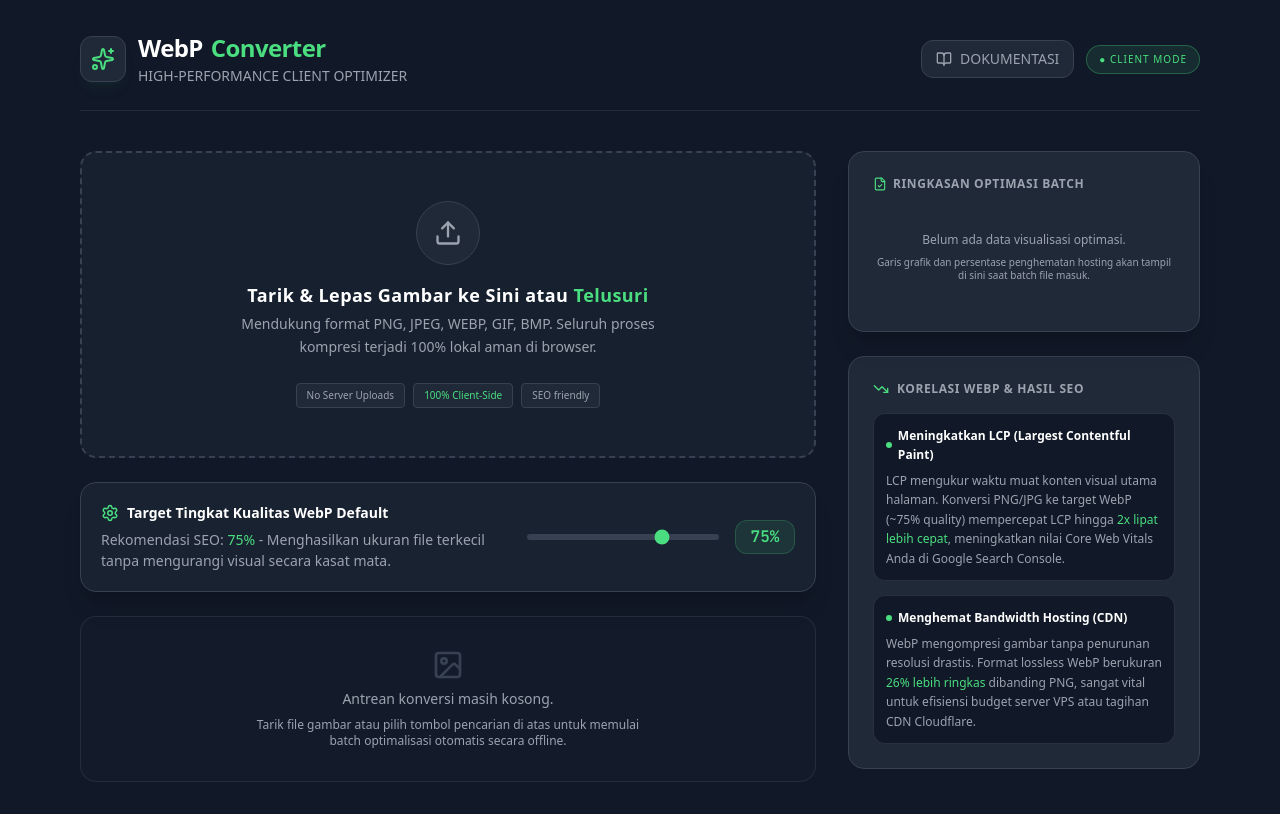
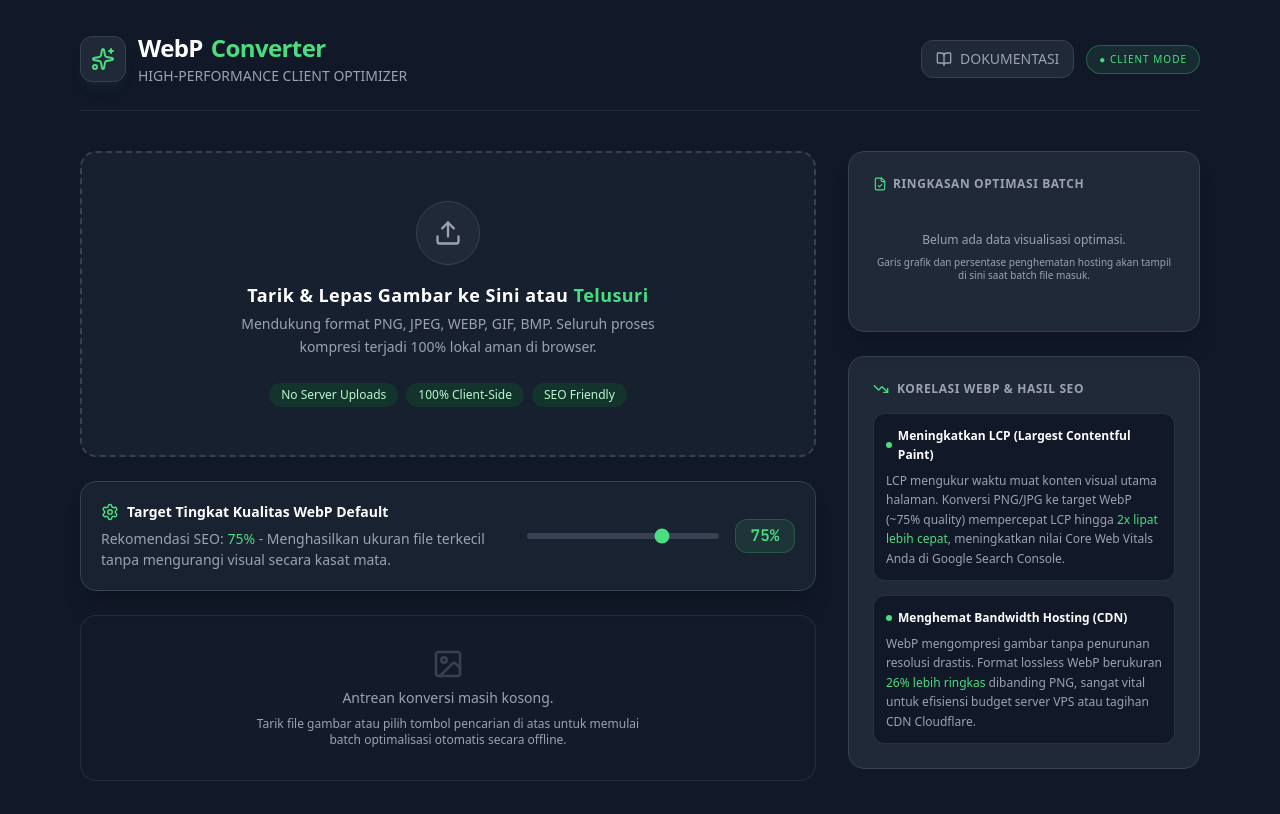
Before and after one commit to wahyu043/webpify, a React (Vite) app: page / in a window 1280 px wide. Built offline with nearby package versions, Linux system fonts and the light colour scheme.

Commit message:
style: use pill badges matching portfolio.

```diff
--- a/src/App.tsx
+++ b/src/App.tsx
@@ -343,9 +343,9 @@ export default function App() {
                 </div>
 
                 <div className="flex flex-wrap gap-2 justify-center pt-2">
-                  <span className="text-[10px] bg-brand-gray-800 border border-brand-gray-700 text-brand-gray-600 px-2.5 py-1 rounded">No Server Uploads</span>
-                  <span className="text-[10px] bg-brand-gray-800 border border-brand-gray-700 text-brand-green px-2.5 py-1 rounded">100% Client-Side</span>
-                  <span className="text-[10px] bg-brand-gray-800 border border-brand-gray-700 text-brand-gray-600 px-2.5 py-1 rounded">SEO friendly</span>
+                  <span className="text-xs font-medium bg-green-900/40 text-green-200 px-3 py-1 rounded-full">No Server Uploads</span>
+                  <span className="text-xs font-medium bg-green-900/40 text-green-200 px-3 py-1 rounded-full">100% Client-Side</span>
+                  <span className="text-xs font-medium bg-green-900/40 text-green-200 px-3 py-1 rounded-full">SEO Friendly</span>
                 </div>
               </div>
             </div>
```
